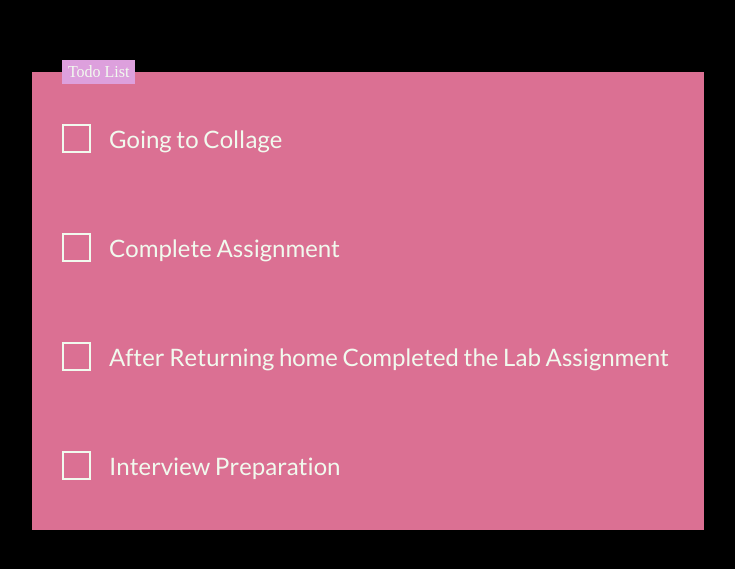
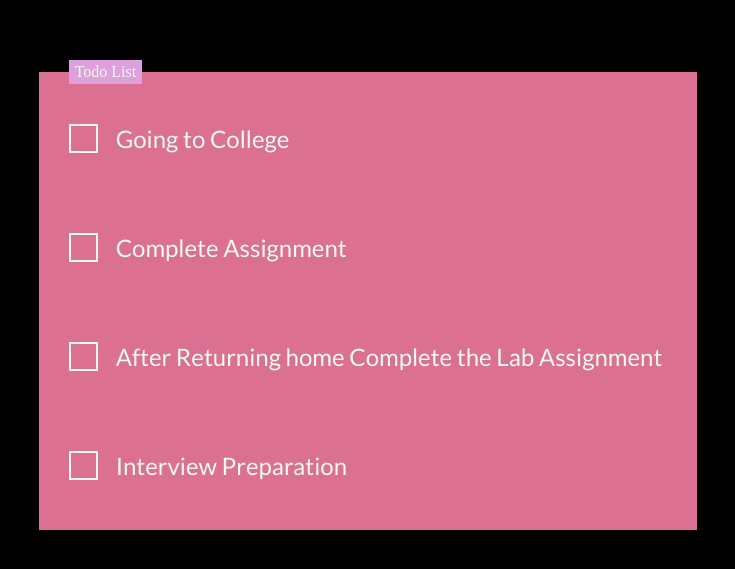
Before and after one commit to Upashana123/Todo_list, a plain HTML site: page index.html in a window 1280 px wide. Shown: the part 113-682 px from the top of the page, without its empty margins (272-1007 px from the left). Drawn offline with Linux system fonts and the light colour scheme.

Commit message:
Update index.html

```diff
--- a/index.html
+++ b/index.html
@@ -15,7 +15,7 @@
             <label class="todo-list__label">
                 <input type="checkbox" name="" id="" />
                 <i class="check"></i>
-                <span>Going to Collage</span>
+                <span>Going to College</span>
             </label>
             <label class="todo-list__label">
                 <input type="checkbox" name="" id="" />
@@ -25,7 +25,7 @@
             <label class="todo-list__label">
                 <input type="checkbox" name="" id="" />
                 <i class="check"></i>
-                <span>After Returning home Completed the Lab Assignment</span>
+                <span>After Returning home Complete the Lab Assignment</span>
             </label>
             <label class="todo-list__label">
                 <input type="checkbox" name="" id="" />
```
